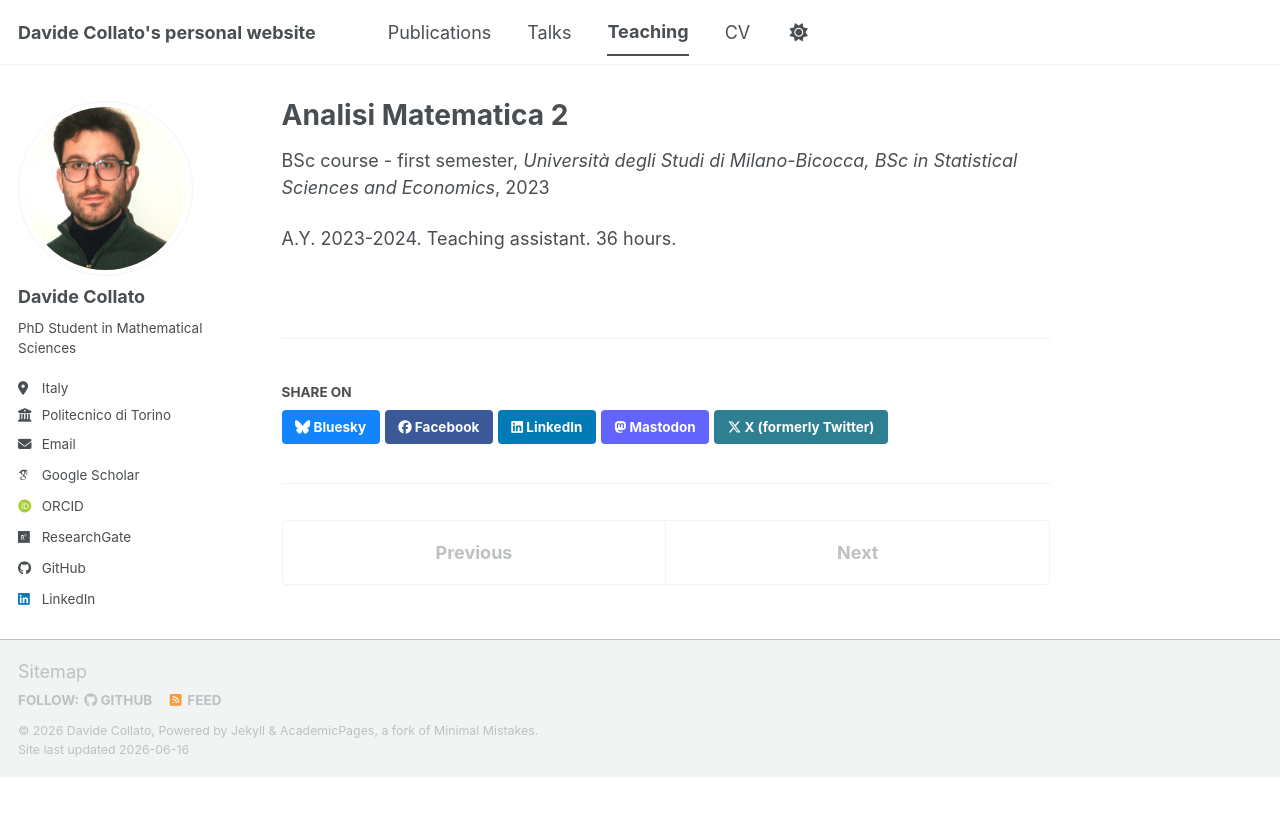
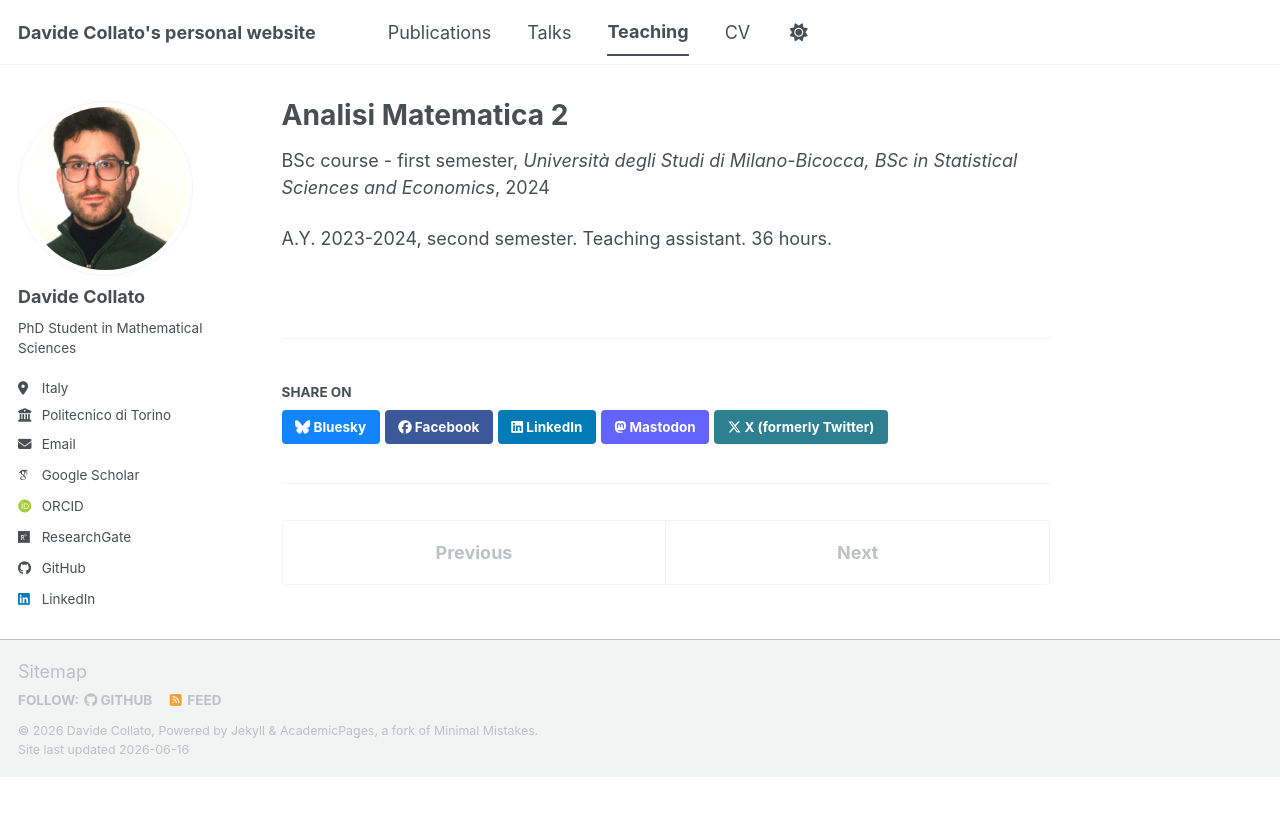
Before and after one commit to davidecollato/davidecollato.github.io, a Jekyll site: the page built from _teaching/2023.md, in a window 1280 px wide. Shown: the top 816 px of the page. Built offline with Jekyll 4.4.1, drawn with Linux system fonts in a browser that asks for light colours; some web fonts are replaced; a script bundle is joined from its source files by our own code; library files that are not in the unit come from our copies.

Commit message:
Update 2023.md

```diff
--- a/_teaching/2023.md
+++ b/_teaching/2023.md
@@ -4,10 +4,8 @@ collection: teaching
 no_link: true
 type: "BSc course - first semester"
 venue: "Università degli Studi di Milano-Bicocca, BSc in Statistical Sciences and Economics"
-date: 2023-09-01
+date: 2024-02-01
 location: "Milan, Italy"
 ---
 
-A.Y. 2023-2024. Teaching assistant. 36 hours.
-
-<!-- permalink: /teaching/2023-analisi-matematica -->
+A.Y. 2023-2024, second semester. Teaching assistant. 36 hours.
```
